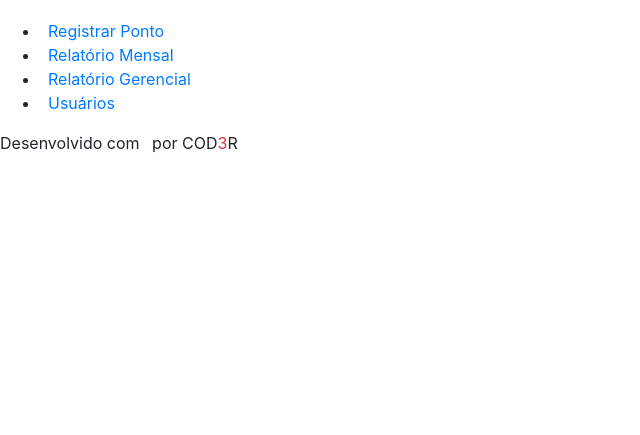
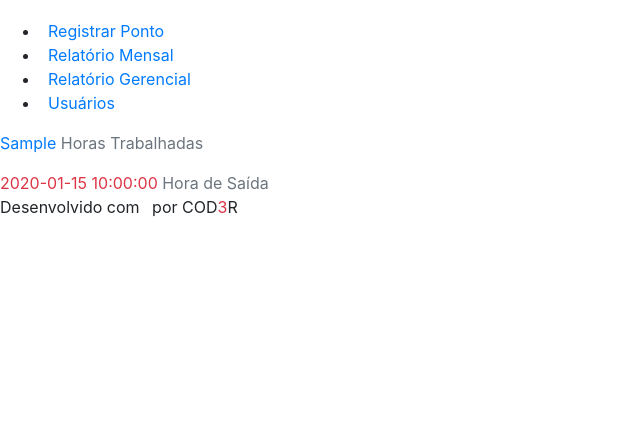
Before and after one commit to WallaceMachado/Ponto_Eletronico, a PHP site: template src/views/template/left.php in a window 1280 px wide. Shown: the part 345-780 px from the top of the page, without its empty margins (0-640 px from the left). Run offline with PHP 8.4, Linux system fonts and the light colour scheme; the visitor is signed in with stand-in values (Sample User, id 1); the template is opened without the code that fills it: most values are stand-ins (such as "Sample title", 1, 10 or a date in 2020); some libraries are stand-ins or nearby versions.

Commit message:
widgets no menu lateral

```diff
--- a/src/views/template/left.php
+++ b/src/views/template/left.php
@@ -29,5 +29,28 @@
 
         </ul>
     </nav>
+    <div class="sidebar-widgets">
+        <div class="sidebar-widget">
+            <i class="icon icofont-hour-glass text-primary"></i>
+            <div class="info">
+                <span class="main text-primary"
+                    <?= $activeClock === 'workedInterval' ? 'active-clock' : '' ?>>
+                    <?= $workedInterval ?>
+                </span>
+                <span class="label text-muted">Horas Trabalhadas</span>
+            </div>
+        </div>
+        <div class="division my-3"></div>
+        <div class="sidebar-widget">
+            <i class="icon icofont-ui-alarm text-danger"></i>
+            <div class="info">
+                <span class="main text-danger"
+                    <?= $activeClock === 'exitTime' ? 'active-clock' : '' ?>>
+                    <?= $exitTime ?>
+                </span>
+                <span class="label text-muted">Hora de Saída</span>
+            </div>
+        </div>
+    </div>
 
 </aside>
```
